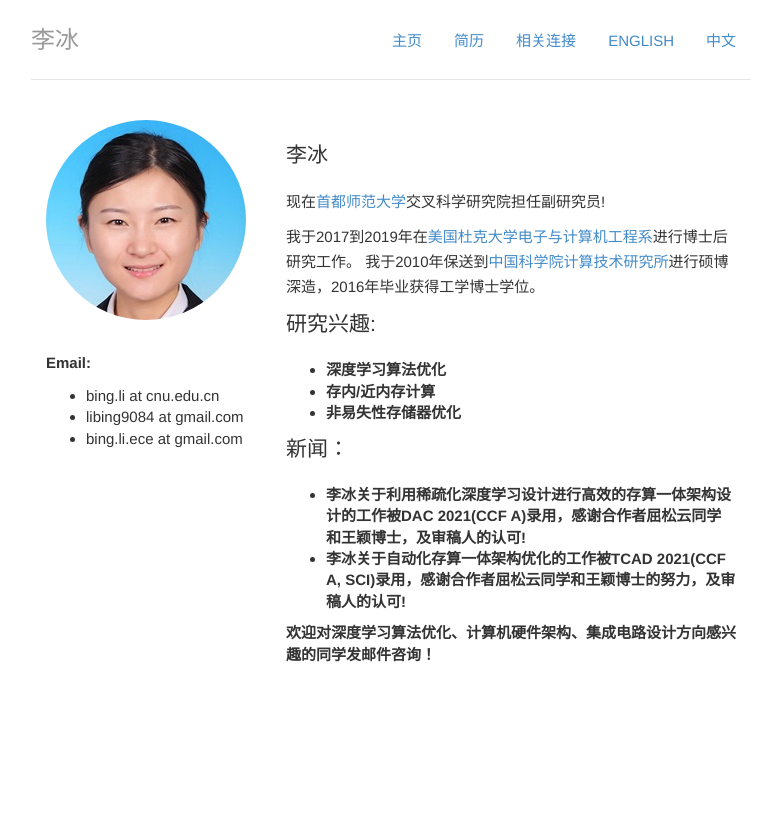
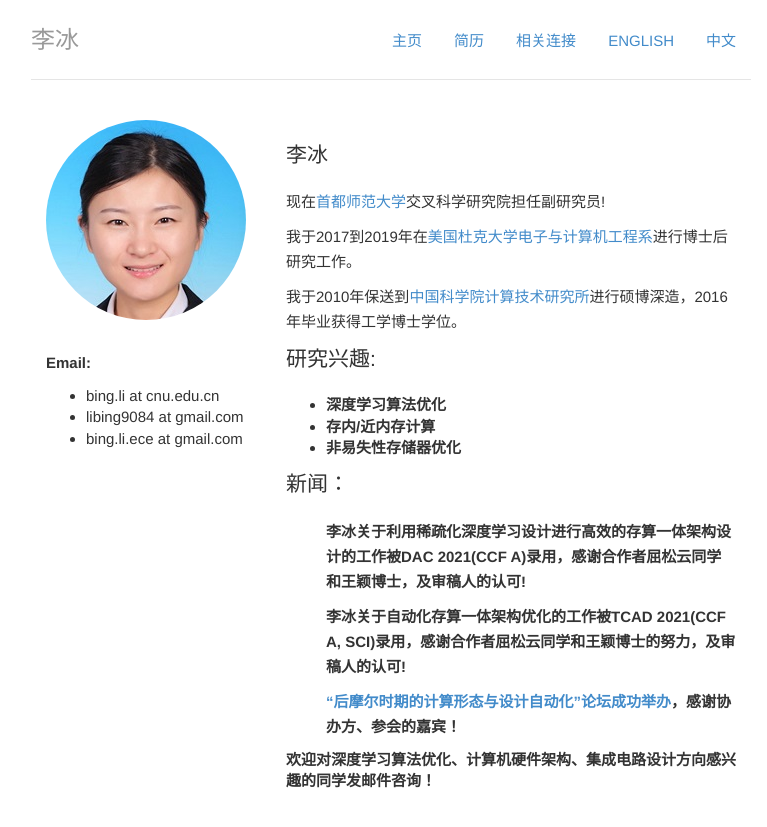
Before and after one commit to libingict/libingict.github.io, a Jekyll site: the page built from index_cn.html, in a window 1280 px wide. Shown: the top 827 px of the page, without its empty margins (249-1016 px from the left). Built offline with Jekyll 4.4.1, drawn with Linux system fonts in a browser that asks for light colours.

Commit message:
Update index_cn.html

```diff
--- a/index_cn.html
+++ b/index_cn.html
@@ -39,8 +39,8 @@ cv: passive
       现在<a href="http://eng.cnu.edu.cn/">首都师范大学</a>交叉科学研究院担任副研究员!
     </p>
     <p>
-      我于2017到2019年在<a href="http://cei.pratt.duke.edu/">美国杜克大学电子与计算机工程系</a>进行博士后研究工作。
-      我于2010年保送到<a href="http://www.ict.ac.cn/">中国科学院计算技术研究所</a>进行硕博深造，2016年毕业获得工学博士学位。
+      我于2017到2019年在<a href="http://cei.pratt.duke.edu/">美国杜克大学电子与计算机工程系</a>进行博士后研究工作。 </p>
+    <p> 我于2010年保送到<a href="http://www.ict.ac.cn/">中国科学院计算技术研究所</a>进行硕博深造，2016年毕业获得工学博士学位。
     </p>
 <!--
     <p class="lead", id="research-interests">研究兴趣:</p>
@@ -59,9 +59,10 @@ cv: passive
     </ul>
   <p class="lead", id="news">新闻：</p>
   <ul>
-  <li>李冰关于利用稀疏化深度学习设计进行高效的存算一体架构设计的工作被DAC 2021(CCF A)录用，感谢合作者屈松云同学和王颖博士，及审稿人的认可!</li>
-  <li>李冰关于自动化存算一体架构优化的工作被TCAD 2021(CCF A, SCI)录用，感谢合作者屈松云同学和王颖博士的努力，及审稿人的认可!</li>
-    </ul>
+ <p>李冰关于利用稀疏化深度学习设计进行高效的存算一体架构设计的工作被DAC 2021(CCF A)录用，感谢合作者屈松云同学和王颖博士，及审稿人的认可!</p>
+  <p>李冰关于自动化存算一体架构优化的工作被TCAD 2021(CCF A, SCI)录用，感谢合作者屈松云同学和王颖博士的努力，及审稿人的认可!</p>
+   <p><a href="https://www.cnu.edu.cn/jdxw/xwzh/184871.htm">“后摩尔时期的计算形态与设计自动化”论坛成功举办</a>，感谢协办方、参会的嘉宾！</p>
+   </ul>
 
  <strong> 欢迎对深度学习算法优化、计算机硬件架构、集成电路设计方向感兴趣的同学发邮件咨询！</strong>
   </div>
```
